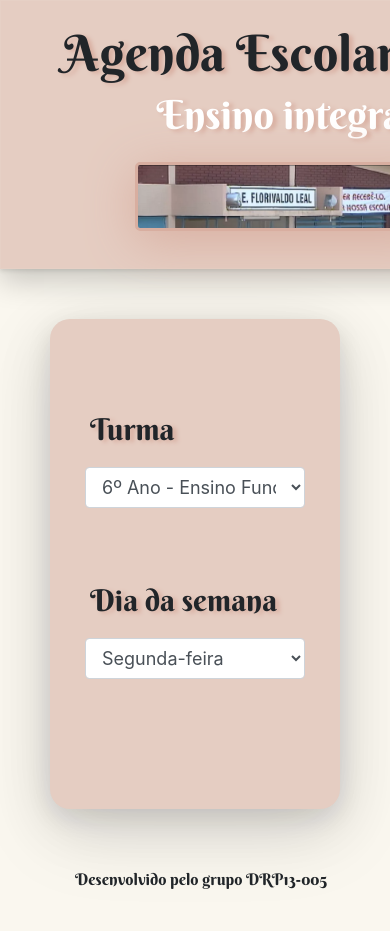
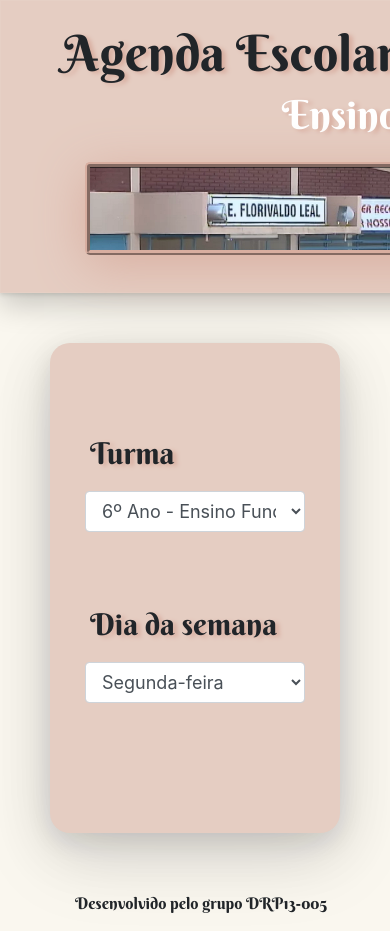
Before and after one commit to barbssx/projeto-integrador-I-univesp-agenda-escolar, a website: page index.html in a window 390 px wide. Shown: the top 931 px of the page. Before the commit the page ends 907 px from the top, so only its background shows below. Drawn offline with nearby package versions, Linux system fonts and the light colour scheme; no server answers; a web font is replaced by a local one.

Commit message:
novo header dpm

```diff
--- a/public/css/style.css
+++ b/public/css/style.css
@@ -110,22 +110,27 @@ footer {
 
 
           #img-escola {
-            width: 300px;
+            width: 400px;
             text-align: center;
+            border: 5px ridge var(--cor-secundaria)
           }
 
           main {
             width: fit-content;
             box-sizing: border-box;
-
           }
 
           header {
             width: 600px;
+            box-sizing: border-box;
           }
 
-          h1, h2{
+          h1 {
             text-align: center;
+          }
+
+          h2 {
+            text-align: end;
           }
 
           footer {
```
